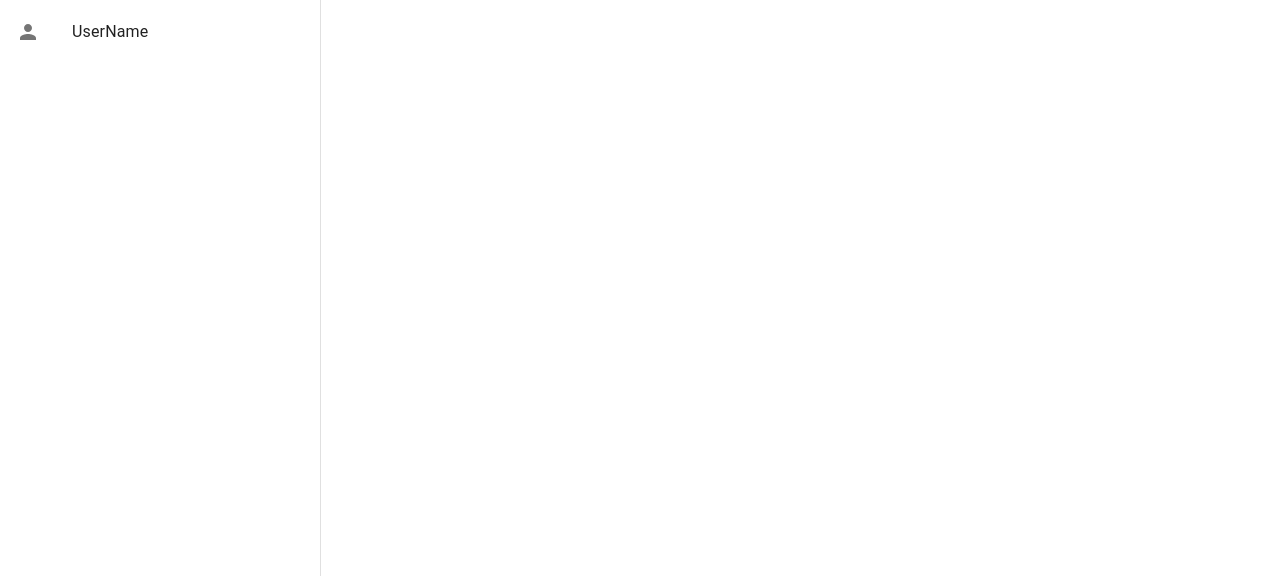
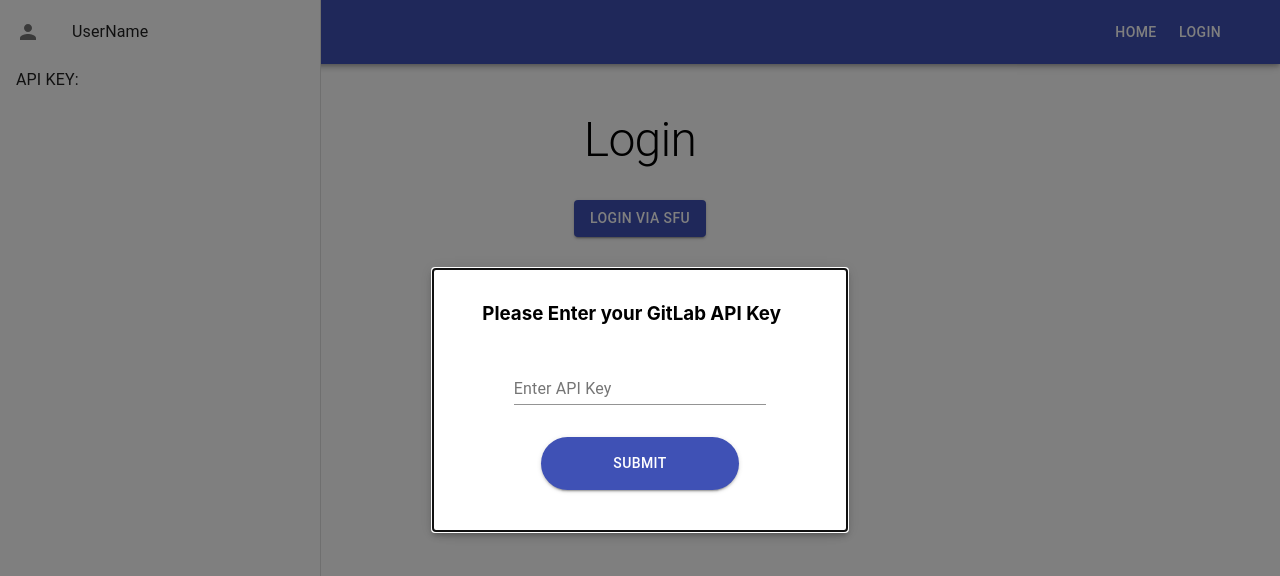
Before and after one commit to theninjawoohoo/cmpt373-gitlab-analyzer, a React (Create React App) app in the folder packages/webapp/: page /login in a window 1280 px wide. Shown: the top 576 px of the page. Built offline with nearby package versions, Linux system fonts and the light colour scheme; no server answers.

Commit message:
Added API Support for NAVBAR

```diff
--- a/packages/webapp/src/App.tsx
+++ b/packages/webapp/src/App.tsx
@@ -3,14 +3,12 @@ import './App.css';
 import { Router } from './components/Router';
 import ThemeProvider from './components/ThemeProvider';
 import { AuthContextProvider } from './contexts/AuthContext';
-import NavBar from './components/NavBar';
 
 const App = () => {
   return (
     <AuthContextProvider>
       <ThemeProvider>
-        <NavBar>
-        </NavBar>
+        <Router/>
       </ThemeProvider>
     </AuthContextProvider>
   );
--- a/packages/webapp/src/components/DefaultPageLayout/index.tsx
+++ b/packages/webapp/src/components/DefaultPageLayout/index.tsx
@@ -10,6 +10,7 @@ import Toolbar from "@material-ui/core/Toolbar";
 import { useAuthContext } from "../../contexts/AuthContext";
 import UndecoratedLink from "../UndecoratedLink";
 import APIKeyModal from "./APIKeyModal";
+import NavBar from "../NavBar"
 
 const useStyles = makeStyles(() => ({
   title: {
@@ -24,7 +25,9 @@ const DefaultPageLayout: React.FC = ({ children }) => {
   const [apiKey, setApiKey] = useState("");
   return (
     <>
+
       <AppBar>
+        <NavBar apiKey={apiKey}></NavBar>
         <Container>
           <Toolbar>
             <Typography variant="h2" className={styles.title}>
--- a/packages/webapp/src/components/NavBar/index.tsx
+++ b/packages/webapp/src/components/NavBar/index.tsx
@@ -8,7 +8,7 @@ const useStyles = makeStyles(() => ({
    drawerPaper: {width: 'inherit'}
 }));
 
-export const NavBar: React.FC = ({ children }) => {
+export default function NavBar(props: any) {
   const styles = useStyles();
   const { state: authState, dispatch } = useAuthContext();
   return (
@@ -21,12 +21,15 @@ export const NavBar: React.FC = ({ children }) => {
                 open={true}
                 classes={{paper: styles.drawerPaper}}
             >
-                <List mt={2}>
+                <List>
                     <ListItem>
                         <ListItemIcon>
                             <PersonIcon></PersonIcon>
                         </ListItemIcon>
                         <ListItemText primary={"UserName"}/>
+                    </ListItem>
+                    <ListItem>
+                        <ListItemText primary={"API KEY: " + props.apiKey}/>
                     </ListItem>
                 </List>
             </Drawer>
@@ -34,5 +37,3 @@ export const NavBar: React.FC = ({ children }) => {
     </>
   );
 };
-
-export default NavBar;
```
